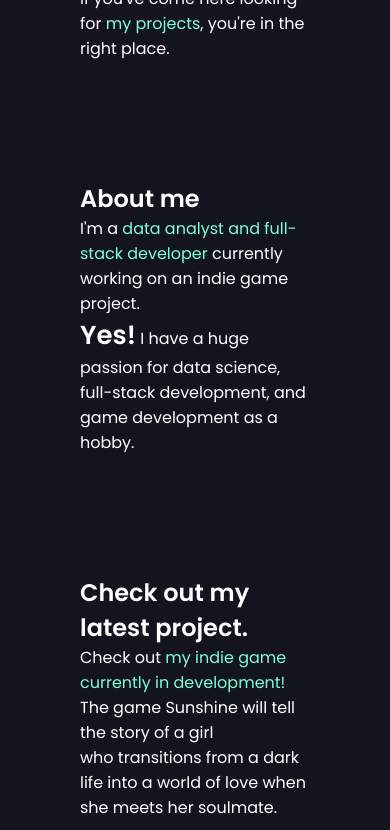
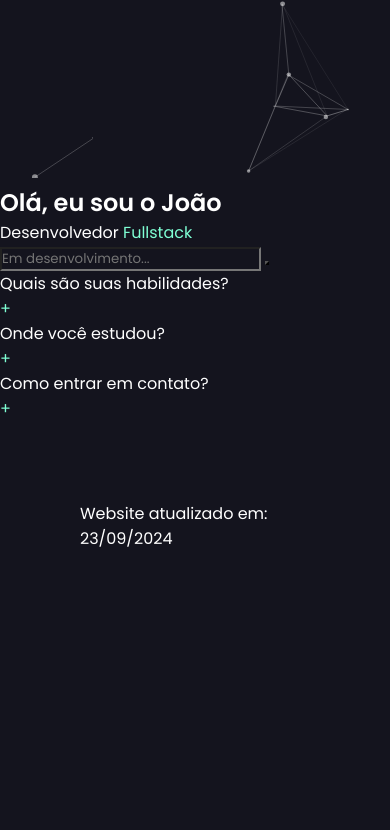
Before and after one commit to joaoayu/Portfolio, a plain HTML site: page index.html in a window 390 px wide. Shown: the part 142-972 px from the top of the page. After the commit the page ends 844 px from the top, so only its background shows below. Drawn offline with nearby package versions, Linux system fonts and the light colour scheme.

Commit message:
Update index.html

```diff
--- a/index.html
+++ b/index.html
@@ -1,34 +1,162 @@
 <!DOCTYPE html>
-<html lang="en">
+<html lang="pt-br">
 <head>
     <meta charset="UTF-8">
     <meta name="viewport" content="width=device-width, initial-scale=1.0">
-    <title>João</title>
+    <title>João Vitor M.</title>
     <link rel="stylesheet" href="style.css">
+     <link rel="stylesheet" href="https://fonts.googleapis.com/icon?family=Material+Icons">
+     <script src="https://cdn.jsdelivr.net/particles.js/2.0.0/particles.min.js"></script>
 </head>
 <body>
-    <div class="container">
-        <div class="content">
-            <h1>Hey, <span>It's me!</span></h1>
-            <p>If you've come here looking for <span>my projects</span>, you're in the right place.</p>
-        <div class="about">
-            <h2 style="margin-top: 5em;">About me</h2>
-            <p>I'm a <span>data analyst and full-stack developer</span> currently working on an indie game project.<br>
-            <span style="font-size: 26px;"><strong>Yes!</strong></span> I have a huge passion for data science, full-stack development, and game development as a hobby.</p>
+    <nav class="navbar">
+        <div class="logo">João Vitor</div>
+        <ul class="nav-links">
+            <li><a href="#">Home</a></li>
+            <li><a href="#">Experience</a></li>
+            <li><a href="#">Contato</a></li>
+        </ul>
+        <a href="#" class="contact-btn">Contato</a>
+    </nav>
+    <div id="particles-js"></div>
+    <section class="hero-section">
+      <div class="hero-content">
+          <h1>Olá, eu sou o João</h1>
+          <p>Desenvolvedor <span>Fullstack</span></p>
+          <div class="mouse-icon"></div>
+      </div>
+  </section>
+     <script>
+        particlesJS('particles-js', {
+            "particles": {
+                "number": {
+                    "value": 80,
+                    "density": {
+                        "enable": true,
+                        "value_area": 800
+                    }
+                },
+                "color": {
+                    "value": "#ffffff"
+                },
+                "shape": {
+                    "type": "circle",
+                    "stroke": {
+                        "width": 0,
+                        "color": "#000000"
+                    },
+                },
+                "opacity": {
+                    "value": 0.5,
+                    "random": false,
+                    "anim": {
+                        "enable": false,
+                        "speed": 1,
+                        "opacity_min": 0.1,
+                        "sync": false
+                    }
+                },
+                "size": {
+                    "value": 3,
+                    "random": true,
+                    "anim": {
+                        "enable": false,
+                        "speed": 40,
+                        "size_min": 0.1,
+                        "sync": false
+                    }
+                },
+                "line_linked": {
+                    "enable": true,
+                    "distance": 150,
+                    "color": "#ffffff",
+                    "opacity": 0.4,
+                    "width": 1
+                },
+                "move": {
+                    "enable": true,
+                    "speed": 6,
+                    "direction": "none",
+                    "random": false,
+                    "straight": false,
+                    "out_mode": "out",
+                    "bounce": false,
+                    "attract": {
+                        "enable": false,
+                        "rotateX": 600,
+                        "rotateY": 1200
+                    }
+                }
+            },
+            "retina_detect": true
+        });
+    </script>
+
+    <!-- Nova Seção de Perguntas -->
+    <section class="faq-section">
+        <div class="search-box">
+            <input type="text" placeholder="Em desenvolvimento...">
+            <button class="search-btn">
+                <i class="fa fa-arrow-up"></i>
+            </button>
         </div>
-        <div class="project">
-            <h2 style="margin-top: 5em;">Check out my latest project.</h2>
-            <p>Check out <span>my indie game currently in development!</span> The game Sunshine will tell the story of a girl<br>
-                who transitions from a dark life into a world of love when she meets her soulmate.</p><br>
-            <a href="https://pumena.com/"><img src="https://media.discordapp.net/attachments/974850524207788043/1251527286948368396/image.png?ex=666ee71d&is=666d959d&hm=8132678723cf9e14cecd1e5006ebf739c298ec114a7ff9790844cc88c237be57&=&format=webp&quality=lossless&width=1169&height=676"></a><br>
-            <a href="https://pumena.com/">Click here!</a>
+
+        <div class="faq">
+            <div class="faq-item">
+                <div class="faq-header">
+                    <p>Quais são suas habilidades?</p>
+                    <span class="faq-toggle">+</span>
+                </div>
+                <div class="faq-content" style="display: none;">
+                    <p>+4 anos em HTML</p>
+                    <p>+4 anos em CSS</p>
+                    <p>+4 anos em SQL</p>
+                    <p>+2 anos em JavaScript</p>
+                    <p>+1 ano em Python</p>
+                    <p>+1 ano em Linux</p>
+                    <p>+1 ano em C#</p>
+                    <p>+1 ano em ADVPL</p>
+                </div>
+            </div>
+            <div class="faq-item">
+                <div class="faq-header">
+                    <p>Onde você estudou?</p>
+                    <span class="faq-toggle">+</span>
+                </div>
+                <div class="faq-content" style="display: none;">
+                    <p>Análise e Desenvolvimento de Sistema - UNIP<br>
+                    Data Science - FIAP</p>
+                </div>
+            </div>
+            <div class="faq-item">
+                <div class="faq-header">
+                    <p>Como entrar em contato?</p>
+                    <span class="faq-toggle">+</span>
+                </div>
+                <div class="faq-content" style="display: none;">
+                    <p>Você pode entrar em contato comigo pelo Linkedin @joaocode</p>
+                </div>
+            </div>
         </div>
-        <div class="contact">
-            <h2 style="margin-top: 5em;">Contact me</h2>
-              <a href="https://www.linkedin.com/in/jo%C3%A3o-vitor-moreira/">LinkedIn</a>
-              <a href="https://github.com/joaoayu">GitHub</a>
+    </section>
+
+    <!-- Rodapé -->
+    <footer class="footer dark-section">
+        <div class="container footer-container">
+            <p>Website atualizado em: 23/09/2024</p>
         </div>
-        </div>
-    </div>
+    </footer>
+    <script>
+            document.querySelectorAll('.faq-item').forEach(item => {
+            item.addEventListener('click', () => {
+            const content = item.querySelector('.faq-content');
+            const toggle = item.querySelector('.faq-toggle');
+            const isExpanded = content.style.display === 'block';
+
+            content.style.display = isExpanded ? 'none' : 'block';
+            toggle.classList.toggle('expanded', !isExpanded);
+            });
+        });
+    </script>
 </body>
 </html>
```
